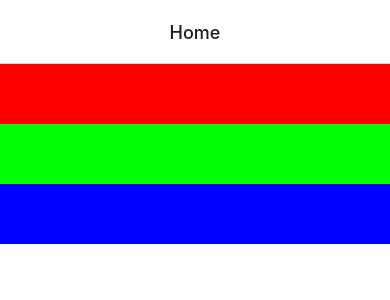
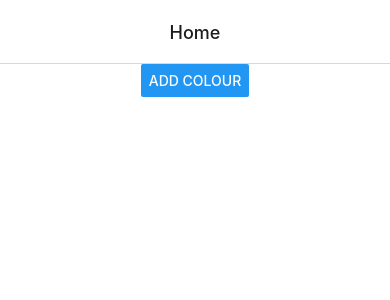
Before and after one commit to slye20/colorapp, a React Native app: screen / in a window 390 px wide. Shown: the top 300 px of the page. Built offline with nearby package versions, Linux system fonts and the light colour scheme.

Commit message:
Working navigation between colour details and home page

```diff
--- a/App.js
+++ b/App.js
@@ -1,30 +1,63 @@
 import { StatusBar } from "expo-status-bar";
-import { StyleSheet, Text, View, FlatList } from "react-native";
+import {
+  StyleSheet,
+  Text,
+  View,
+  FlatList,
+  Button,
+  TouchableOpacity,
+} from "react-native";
 import { createStackNavigator } from "@react-navigation/stack";
 import { NavigationContainer } from "@react-navigation/native";
 import BlockRGB from "./component/BlockRGB";
 import { useState } from "react";
 
-function HomeScreen() {
-  const [colorArray, setColorArray] = useState([
-    { red: 255, green: 0, blue: 0, id: "0" },
-    { red: 0, green: 255, blue: 0, id: "1" },
-    { red: 0, green: 0, blue: 255, id: "2" },
-  ]);
+function HomeScreen({ navigation }) {
+  const [colorArray, setColorArray] = useState([]);
 
   function renderItem({ item }) {
-    return <BlockRGB red={item.red} green={item.green} blue={item.blue} />;
+    let { red, green, blue } = item;
+    return (
+      <TouchableOpacity
+        onPress={() => navigation.navigate("Colour", { ...item })}
+      >
+        <BlockRGB red={red} green={green} blue={blue} />
+      </TouchableOpacity>
+    );
   }
 
-  /* <BlockRGB
-    red={Math.ceil(Math.random() * 255)}
-    green={Math.ceil(Math.random() * 255)}
-    blue={Math.ceil(Math.random() * 255)}
-  /> */
+  function addColor() {
+    let colorObj = {
+      red: Math.ceil(Math.random() * 255),
+      green: Math.ceil(Math.random() * 255),
+      blue: Math.ceil(Math.random() * 255),
+      id: colorArray.length.toString(),
+    };
+    setColorArray([colorObj, ...colorArray]);
+  }
 
   return (
     <View style={styles.container}>
+      <Button onPress={addColor} title="Add colour" />
       <FlatList style={styles.list} data={colorArray} renderItem={renderItem} />
+    </View>
+  );
+}
+
+function ColourScreen({ route }) {
+  const { red, green, blue } = route.params;
+  return (
+    <View
+      style={{
+        flex: 1,
+        justifyContent: "center",
+        alignItems: "center",
+        backgroundColor: `rgb(${red}, ${green}, ${blue})`,
+      }}
+    >
+      <Text>Red: {red}</Text>
+      <Text>Green: {green}</Text>
+      <Text>Blue: {blue}</Text>
     </View>
   );
 }
@@ -36,6 +69,7 @@ export default function App() {
     <NavigationContainer>
       <Stack.Navigator screenOptions={{ headerTitleAlign: "center" }}>
         <Stack.Screen name="Home" component={HomeScreen} />
+        <Stack.Screen name="Colour" component={ColourScreen} />
       </Stack.Navigator>
     </NavigationContainer>
   );
--- a/component/BlockRGB.js
+++ b/component/BlockRGB.js
@@ -1,11 +1,11 @@
 import React from "react";
 import { View, Text } from "react-native-web";
 
-export default function BlockRGB(props) {
+export default function BlockRGB({ red, green, blue }) {
   return (
     <View
       style={{
-        backgroundColor: `rgb(${props.red}, ${props.green}, ${props.blue})`,
+        backgroundColor: `rgb(${red}, ${green}, ${blue})`,
         padding: 30,
         width: "100%",
       }}
```
